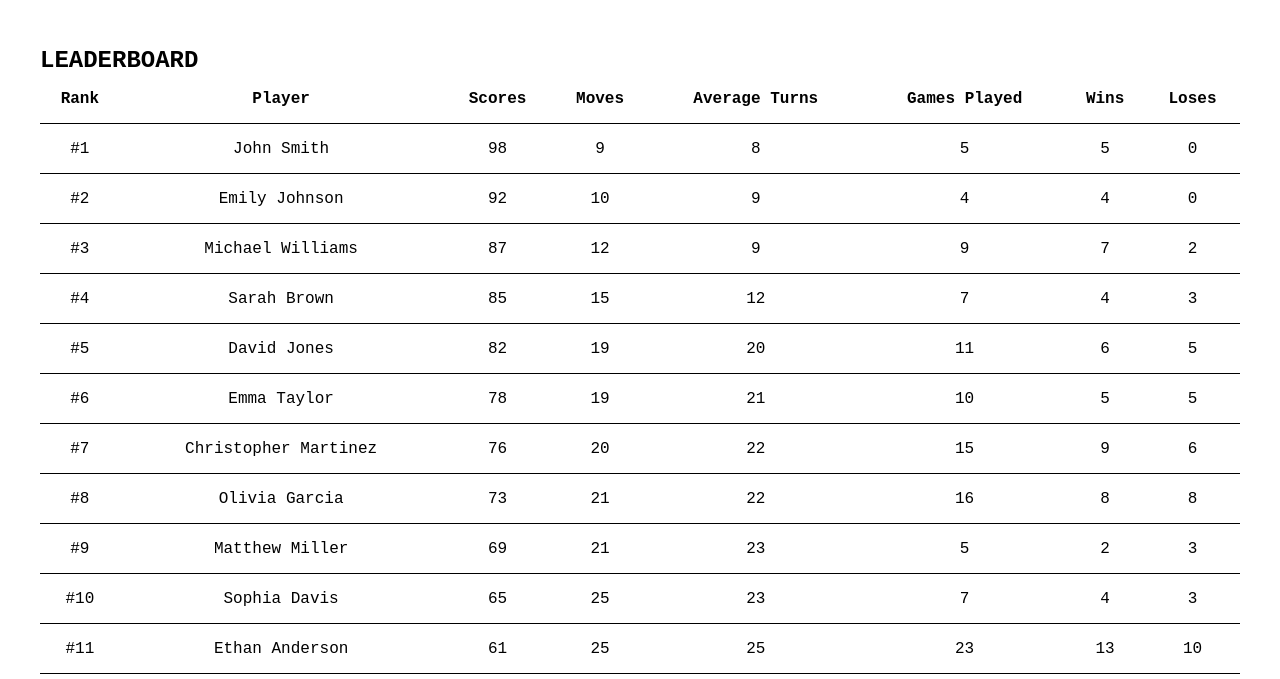
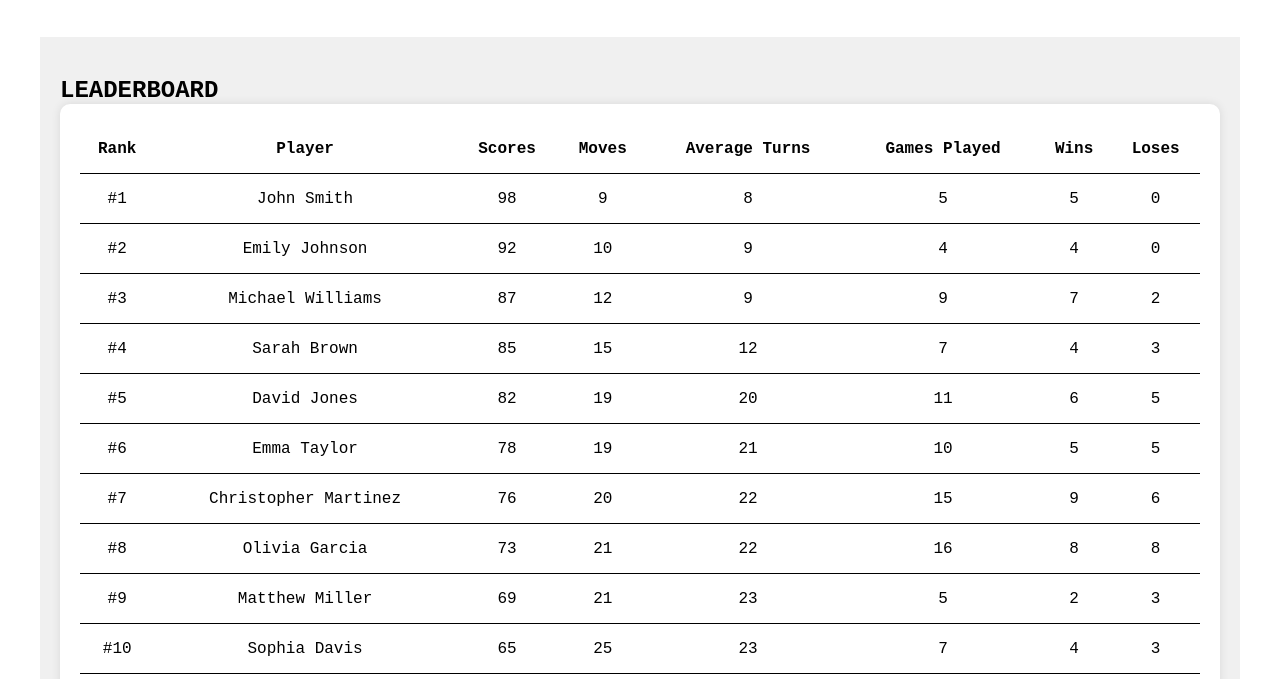
Before and after one commit to aymashib/PushFightGame-Web, a plain HTML site: page html/leaderboard.html in a window 1280 px wide. Shown: the part 121-800 px from the top of the page. Drawn offline with Linux system fonts and the light colour scheme.

Commit message:
few changes

```diff
--- a/css/leaderboard.css
+++ b/css/leaderboard.css
@@ -13,6 +13,18 @@ nav {
 }
 section {
   margin-bottom: 10%;
+}
+main {
+  margin-top: 10px;
+  padding: 20px;
+  background-color: #f0f0f0;
+}
+main table {
+  margin-bottom: 20px;
+  padding: 20px;
+  background-color: #ffffff;
+  border-radius: 10px;
+  box-shadow: 0px 0px 10px rgba(0, 0, 0, 0.1);
 }
 
 /* Introduction section styles */
```
